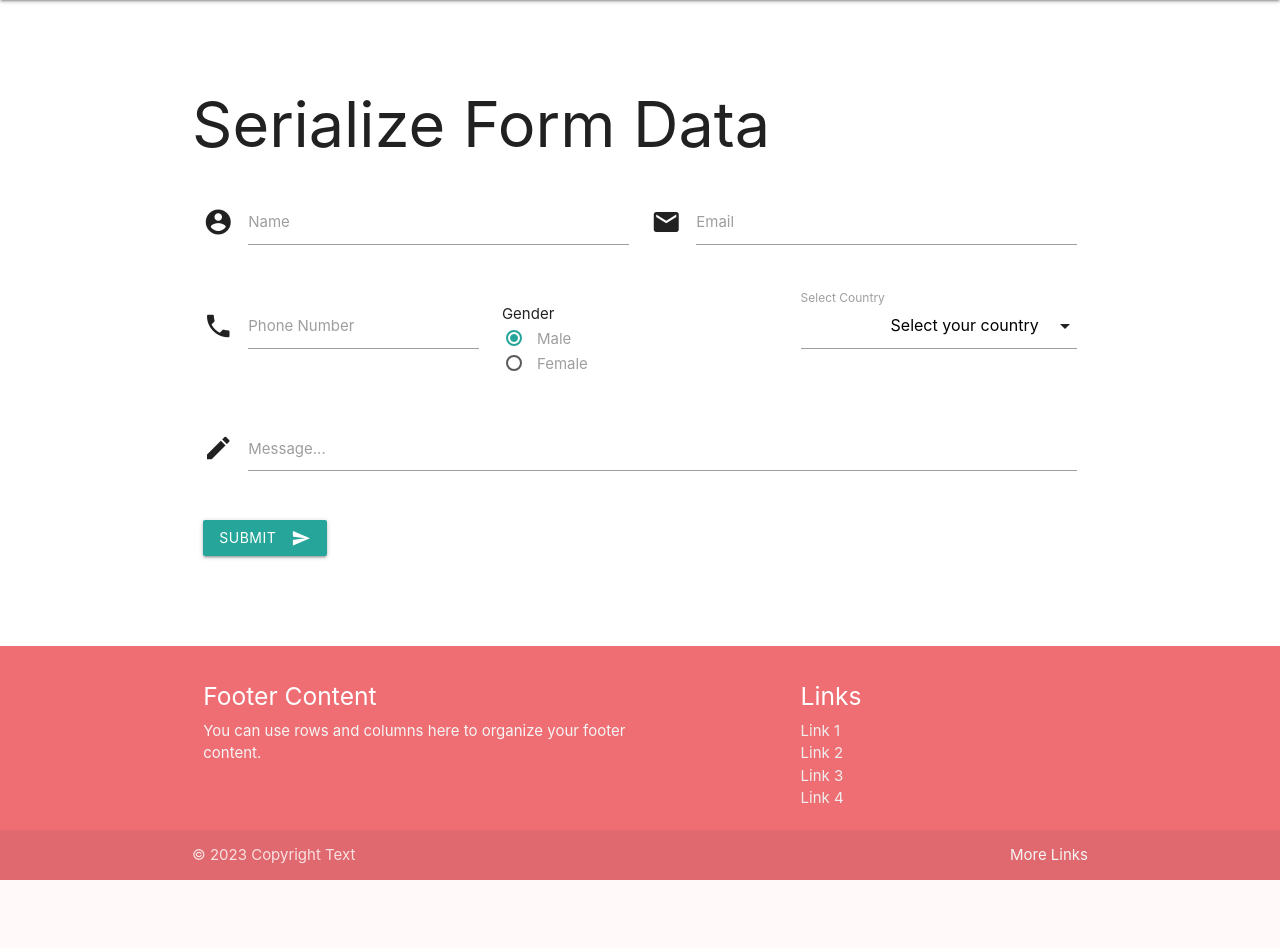
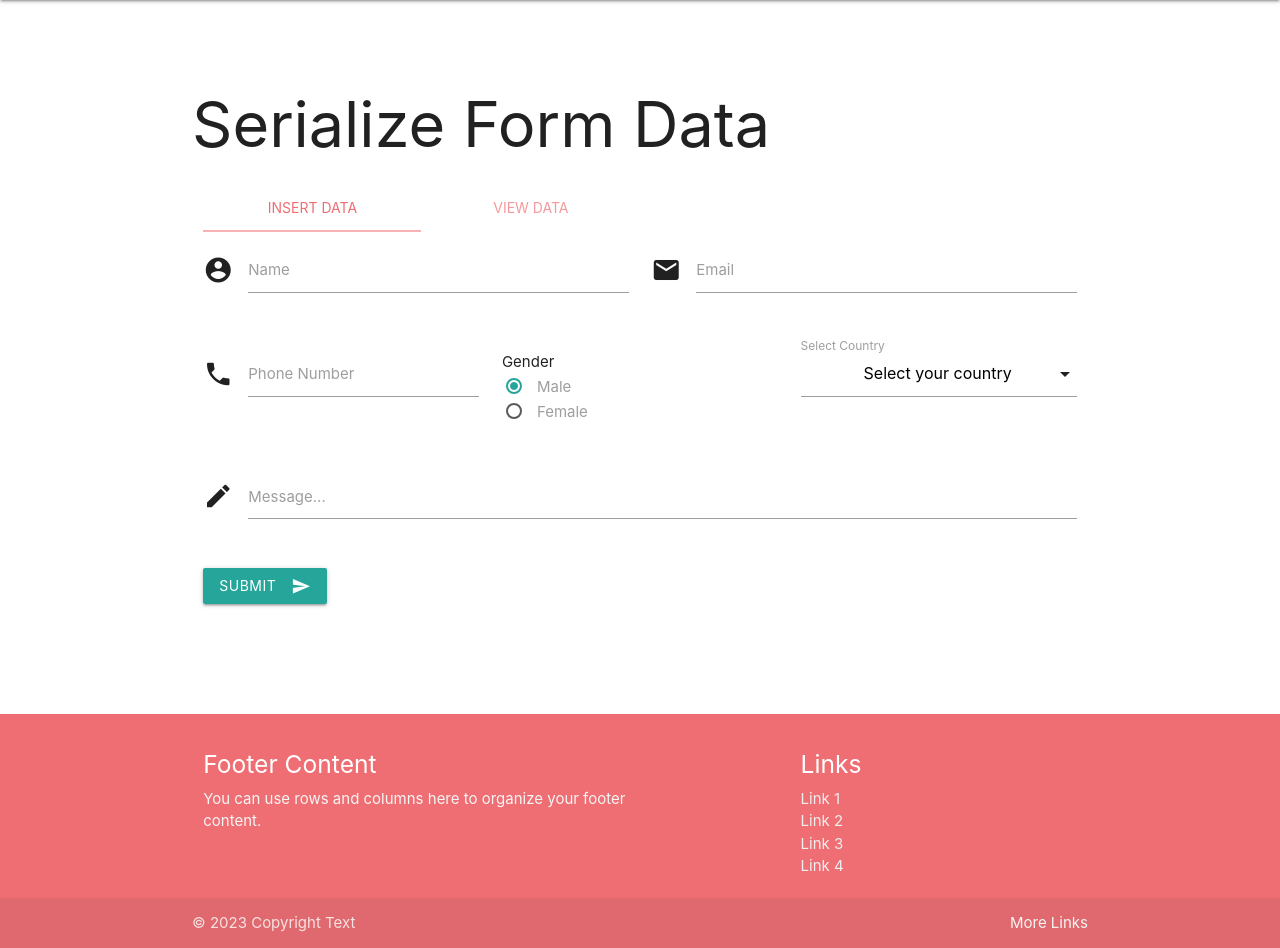
Before and after one commit to thisiskhandev/serialize-form, a PHP site: page / in a window 1280 px wide. Shown: the part 64-1012 px from the top of the page. Before the commit the page ends 944 px from the top, so only its background shows below. Run offline with PHP 8.4, Linux system fonts and the light colour scheme; data comes from the database, SQL or seed files in the repository.

Commit message:
View data

```diff
--- a/assets/js.js
+++ b/assets/js.js
@@ -40,7 +40,19 @@ $(document).ready(function () {
       });
 
       $("#serializeForm").trigger("reset");
+      $("#response").fadeOut(7000);
+      $("#response").remove(10000);
       return true; // allow form submission if all fields are filled!
     }
   });
+
+  $(document).on("click", "#viewData", function () {
+    $.ajax({
+      url: "load-data.php",
+      method: "POST",
+      success: function (data) {
+
+      },
+    });
+  });
 });
--- a/index.php
+++ b/index.php
@@ -1,18 +1,13 @@
 <!DOCTYPE html>
 <html lang="en">
+
 <head>
   <meta charset="UTF-8" />
   <meta http-equiv="X-UA-Compatible" content="IE=edge" />
   <meta name="viewport" content="width=device-width, initial-scale=1.0" />
   <!-- Compiled and minified CSS -->
-    <link
-      href="https://fonts.googleapis.com/icon?family=Material+Icons"
-      rel="stylesheet"
-    />
-    <link
-      rel="stylesheet"
-      href="https://cdnjs.cloudflare.com/ajax/libs/materialize/1.0.0/css/materialize.min.css"
-    />
+  <link href="https://fonts.googleapis.com/icon?family=Material+Icons" rel="stylesheet" />
+  <link rel="stylesheet" href="https://cdnjs.cloudflare.com/ajax/libs/materialize/1.0.0/css/materialize.min.css" />
   <link rel="stylesheet" href="./assets/styles.css" />
 
   <title>Serialize Form Data</title>
@@ -36,9 +31,9 @@
   </header>
 
   <!-- Content -->
-    <main class="content">
-      <section class="container" style="margin: 90px auto">
-        <h1>Serialize Form Data</h1>
+  <?php function content()
+  {
+    echo '
   <div class="row">
     <form class="col s12" id="serializeForm">
       <div class="row">
@@ -63,13 +58,7 @@
           <p>Gender</p>
           <p>
             <label>
-                    <input
-                      class="with-gap"
-                      name="gender"
-                      type="radio"
-                      value="0"
-                      checked
-                    />
+              <input class="with-gap" name="gender" type="radio" value="0" checked />
               <span>Male</span>
             </label>
           </p>
@@ -95,26 +84,37 @@
       <div class="row">
         <div class="input-field col s12">
           <i class="material-icons prefix">mode_edit</i>
-                <textarea
-                  id="message"
-                  type="text"
-                  class="materialize-textarea"
-                  name="message"
-                ></textarea>
+          <textarea id="message" type="text" class="materialize-textarea" name="message"></textarea>
           <label for="message">Message...</label>
         </div>
       </div>
-            <button
-              class="btn waves-effect waves-light"
-              type="submit"
-              name="action"
-              id="submit"
-            >
+      <button class="btn waves-effect waves-light" type="submit" name="action" id="submit">
         Submit
         <i class="material-icons right">send</i>
       </button>
     </form>
     <div id="response"></div>
+  </div>';
+  } ?>
+
+  <main class="content">
+    <section class="container" style="margin: 90px auto">
+      <h1>Serialize Form Data</h1>
+      <div class="row">
+        <div class="col s12">
+          <ul class="tabs">
+            <li class="tab col s3"><a class="active" href="#test1">Insert Data</a></li>
+            <li class="tab col s3"><a href="#test2">View Data</a></li>
+          </ul>
+        </div>
+        <div id="test1" class="col s12"><?php content() ?></div>
+        <div id="test2" class="col s12">
+          <section class="row">
+            <div class="col sm12">
+              <?php include "load-data.php" ?>
+            </div>
+          </section>
+        </div>
       </div>
     </section>
   </main>
@@ -149,13 +149,9 @@
   </footer>
 
   <!-- Compiled and minified JavaScript -->
-    <script
-      src="https://cdnjs.cloudflare.com/ajax/libs/jquery/3.6.4/jquery.min.js"
-      integrity="sha512-pumBsjNRGGqkPzKHndZMaAG+bir374sORyzM3uulLV14lN5LyykqNk8eEeUlUkB3U0M4FApyaHraT65ihJhDpQ=="
-      crossorigin="anonymous"
-      referrerpolicy="no-referrer"
-    ></script>
+  <script src="https://cdnjs.cloudflare.com/ajax/libs/jquery/3.6.4/jquery.min.js" integrity="sha512-pumBsjNRGGqkPzKHndZMaAG+bir374sORyzM3uulLV14lN5LyykqNk8eEeUlUkB3U0M4FApyaHraT65ihJhDpQ==" crossorigin="anonymous" referrerpolicy="no-referrer"></script>
   <script src="https://cdnjs.cloudflare.com/ajax/libs/materialize/1.0.0/js/materialize.min.js"></script>
   <script src="./assets/js.js"></script>
 </body>
+
 </html>
--- /dev/null
+++ b/load-data.php
@@ -0,0 +1,40 @@
+<?php
+
+$conn = mysqli_connect("localhost", "root", "", "serialize") or die("DB Connection failed! " . mysqli_error($conn));
+
+$sql = "SELECT * FROM form ORDER BY id DESC";
+
+$result = mysqli_query($conn, $sql) or die("Query failed: " . mysqli_error($conn));
+$output = "";
+if (isset($result) > 0) {
+    $output .= "<table class='striped' id='data'>
+        <thead>
+        <tr>
+            <th>ID</th>
+            <th>Name</th>
+            <th>Email</th>
+            <th>Phone</th>
+            <th>Gender</th>
+            <th>Country</th>
+            <th>Message</th>
+        </tr>
+        </thead>
+
+        <tbody>";
+    foreach ($result as $keys) {
+        $output .= "
+                    <tr>
+                        <td>{$keys['id']}</td>
+                        <td>{$keys['name']}</td>
+                        <td>{$keys['email']}</td>
+                        <td>{$keys['phone']}</td>
+                        <td>{$keys['country']}</td>
+                        <td>{$keys['gender']}</td>
+                        <td>{$keys['message']}</td>
+                    </tr>
+                    ";
+    }
+    $output .= "</tbody></table>";
+    echo $output;
+    mysqli_close($conn);
+}
```
Lines whose indentation alone changed are shown as unchanged.
